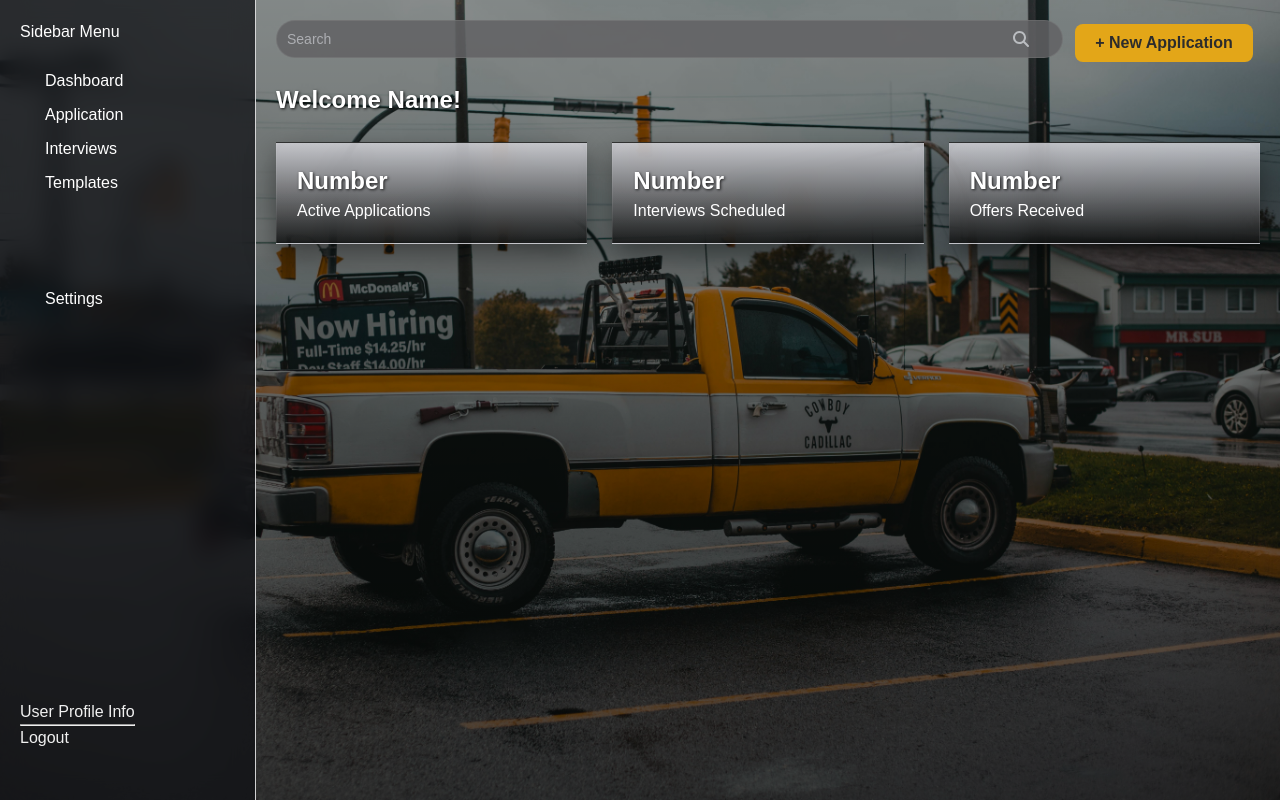
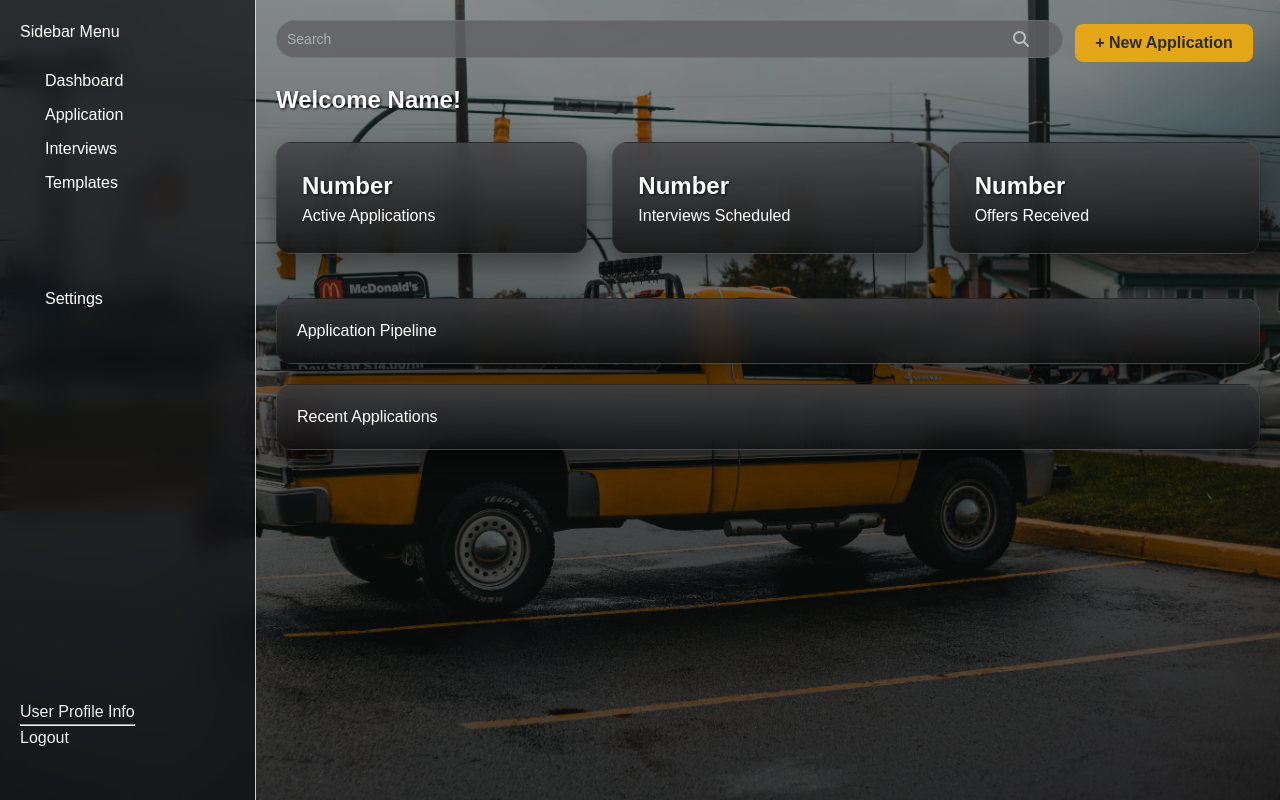
Before and after one commit to Geary-E/Job-Application-Tracker, a React (Vite) app in the folder frontend/: page /dashboard in a window 1280 px wide. Built offline with nearby package versions, Linux system fonts and the light colour scheme.

Commit message:
Updated dashboard styling

```diff
--- a/frontend/src/Dashboard.jsx
+++ b/frontend/src/Dashboard.jsx
@@ -36,7 +36,7 @@ const Dashboard = () => {
                     </div><br/>
                     <div className="second-section">
                         <h2> Welcome Name! </h2><br/>
-                        <div className="stats-overview-cards">
+                        <div className="stats-overview-cards"> {/* Stats overview cards */}
                             <div className="stat-card">
                                 <div className="stat-card-top">
                                     <h2> Number </h2><span className="stat-top"> Active Applications </span>
@@ -52,6 +52,14 @@ const Dashboard = () => {
                                     <h2> Number </h2><span className="stat-top"> Offers Received </span>
                                 </div>
                             </div> {/* div 3 */}
+                        </div> {/* End of stats overview cards */}<br/>
+
+                        <div className="application-pipeline-section">
+                            Application Pipeline
+                        </div>
+
+                        <div className="recent-applications-section">
+                            Recent Applications
                         </div>
                     </div>
                 </div>
--- a/frontend/src/styling/Dashboard.css
+++ b/frontend/src/styling/Dashboard.css
@@ -103,8 +103,9 @@ body {
 
 .stat-card {
     flex: 25%;
-    background: linear-gradient(180deg, rgba(208, 208, 214, 0.85), rgba(15, 16, 16, 0.85));
-    padding: 20px;
+    border-radius: 15px;
+    background: linear-gradient(180deg, rgba(59, 59, 63, 0.85), rgba(15, 16, 16, 0.85));
+    padding: 25px;
     border: 1px solid rgba(255, 255, 255, 0.08);
     backdrop-filter: blur(12px);
     -webkit-backdrop-filter: blur(12px);
@@ -122,3 +123,27 @@ body {
   opacity: 0.35;
   pointer-events: none;
 }
+
+.application-pipeline-section {
+    margin-top: 20px;
+    border-radius: 15px;
+    background: linear-gradient(180deg, rgba(59, 59, 63, 0.85), rgba(15, 16, 16, 0.85));
+    padding: 20px;
+    border: 1px solid rgba(255, 255, 255, 0.08);
+    backdrop-filter: blur(12px);
+    -webkit-backdrop-filter: blur(12px);
+    box-shadow: 0 12px 28px rgba(0,0, 0, 0.45);
+    transition: transform 160ms ease, border-color 160ms ease;
+}
+
+.recent-applications-section {
+    margin-top: 20px;
+    border-radius: 15px;
+    background: linear-gradient(180deg, rgba(59, 59, 63, 0.85), rgba(15, 16, 16, 0.85));
+    padding: 20px;
+    border: 1px solid rgba(255, 255, 255, 0.08);
+    backdrop-filter: blur(12px);
+    -webkit-backdrop-filter: blur(12px);
+    box-shadow: 0 12px 28px rgba(0,0, 0, 0.45);
+    transition: transform 160ms ease, border-color 160ms ease;
+}
```
